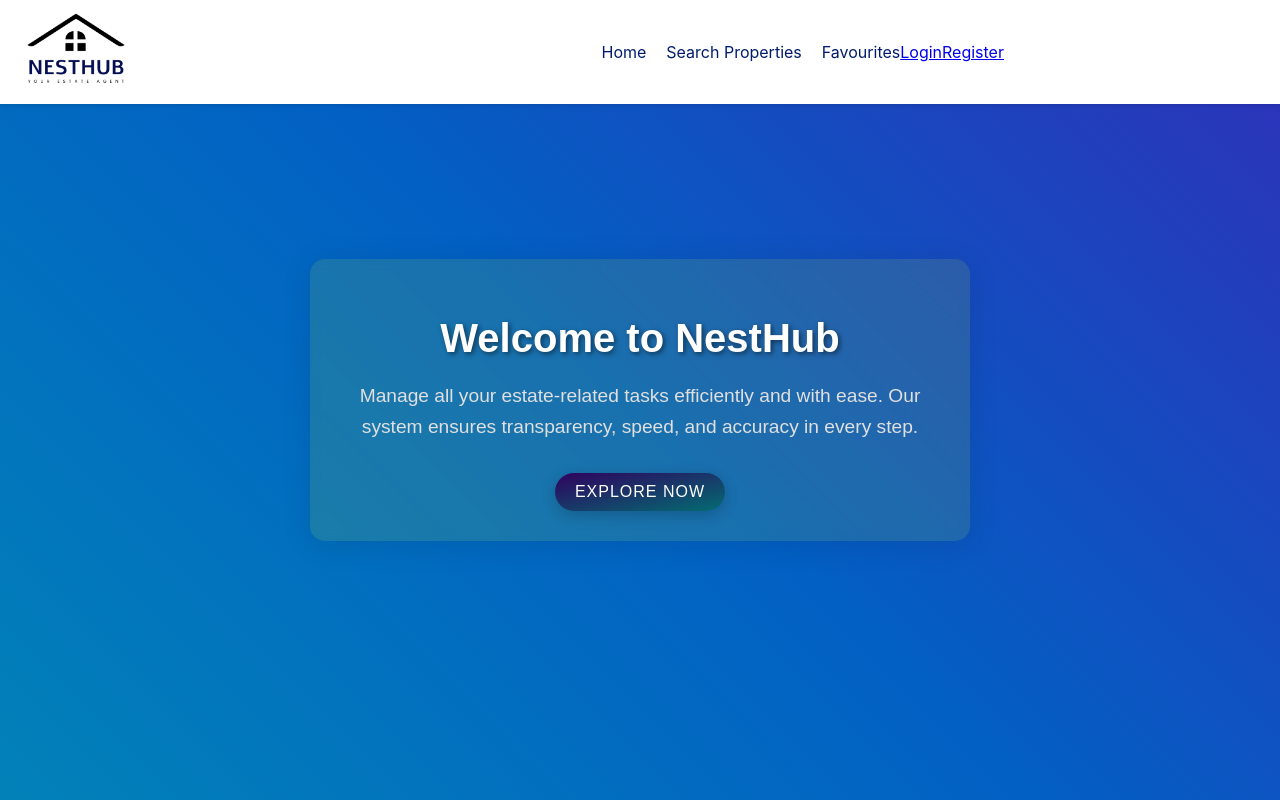
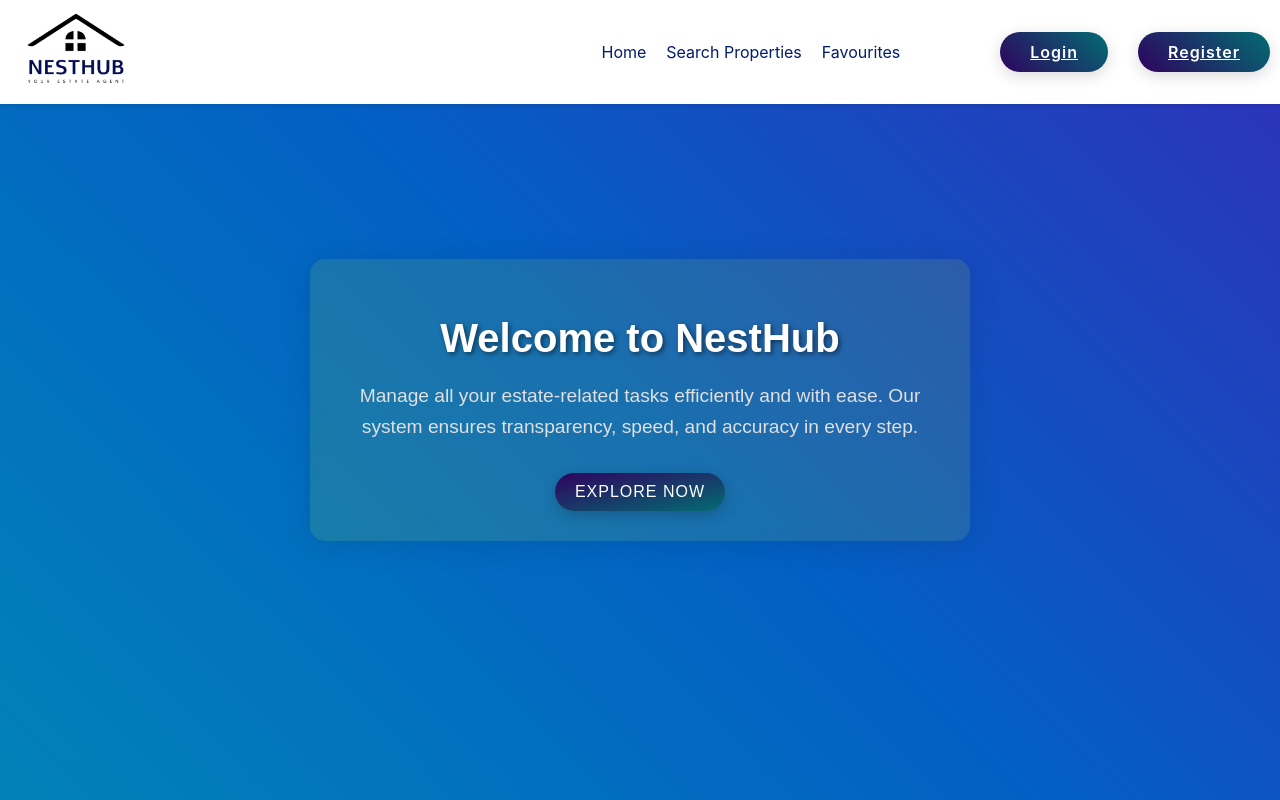
Before and after one commit to MisalSilva/Estate-Agent-Web-Application-ACS-CW11, a React (Create React App) app: page / in a window 1280 px wide. Built offline with nearby package versions, Linux system fonts and the light colour scheme.

Commit message:
Refactor Navbar login/register section for improved styling and clarity

```diff
--- a/src/components/Navbar.js
+++ b/src/components/Navbar.js
@@ -17,9 +17,9 @@ function Navbar() {
                 <li><a href="/about">Search Properties</a></li>
                 <li><a href="/">Favourites</a></li>
             </ul>
-            <div className="navbar-login">
-                <a href="/login">Login</a>
-                <a href="/register">Register</a>
+            <div className="login-register-buttons">
+                <a href="/login" className='login'>Login</a>
+                <a href="/register" className='register'>Register</a>
             </div>
         </nav>
     );
```
